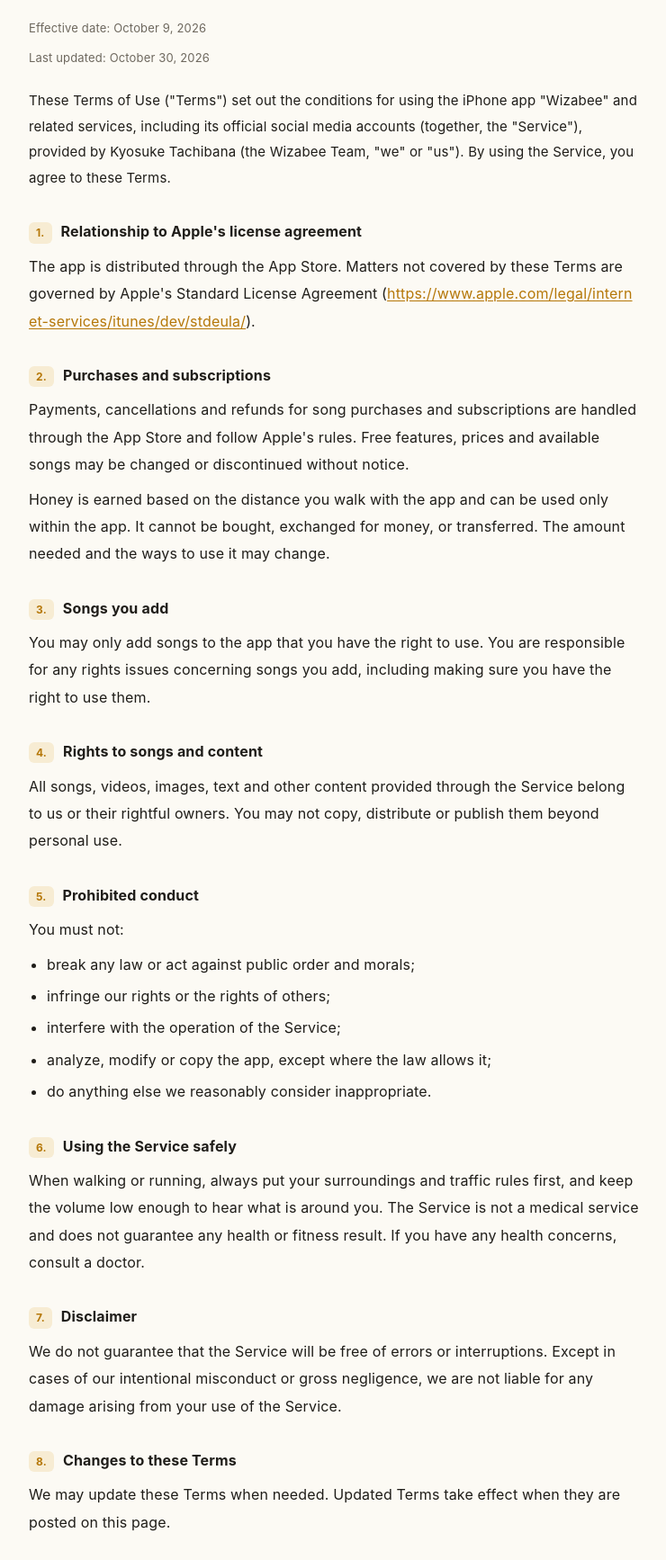
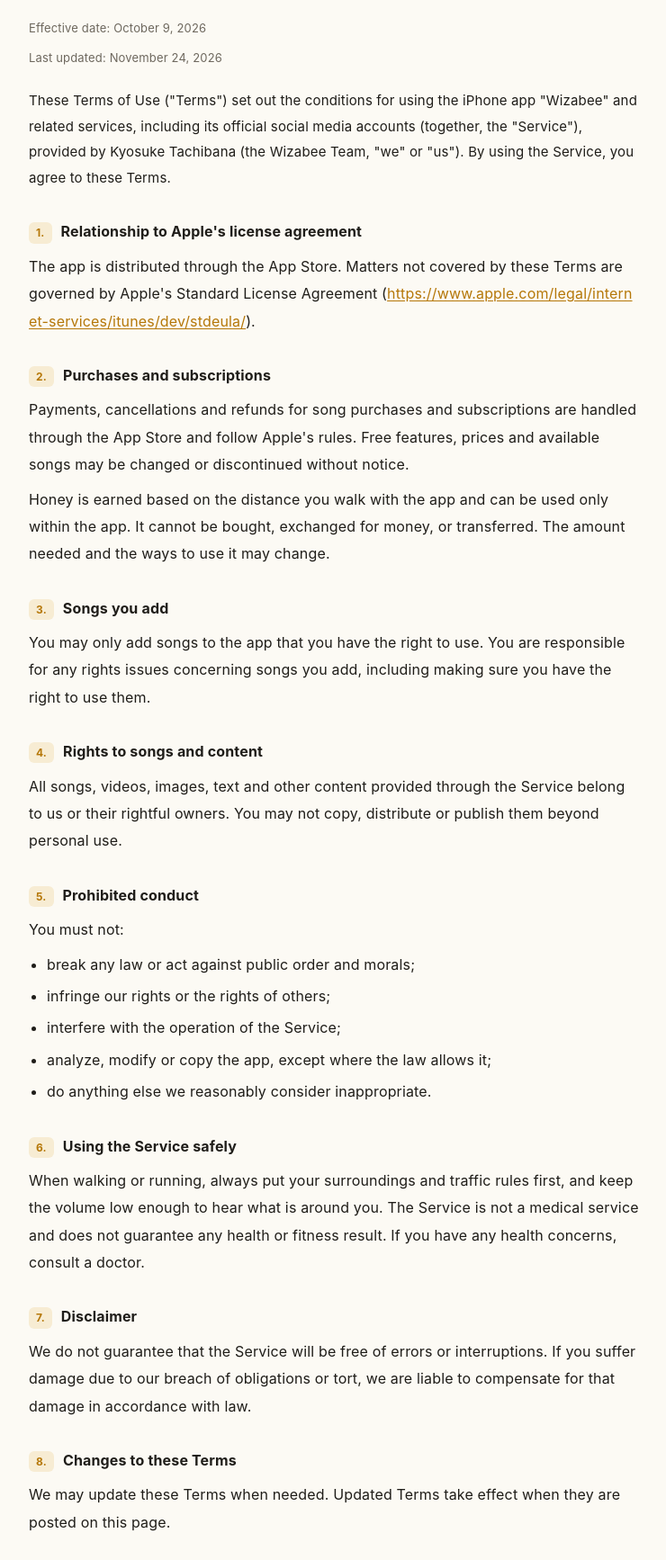
Before and after one commit to kyota1123/wizabee-privacy, a plain HTML site: page terms/en/index.html in a window 1280 px wide. Shown: the part 105-1839 px from the top of the page at 90% size, without its empty margins (268-1008 px from the left). Drawn offline with Linux system fonts and the light colour scheme.

Commit message:
terms(t7): 利用規約の 7（免責）を案 A（上限を置かず、法令に従って賠償する）に替え、最終更新日を 2026年11月24日／November 24, 2026 にする（仕様の 11/24 22:06 3 版の紙・消費者契約法 8 条 1 項 1 号・3 号と 10 条のため）。 日英とも 7 の本文と最終更新日の 4 行だけ。手元の枝だけ・載せない・公開しない（K. さんの「免責は A」の後に載せる。載せる日が替われば最終更新日をその日に直す）。Codex t7a1 GO（字は紙の案 A とバイトで同じ・ほかの頁に古い免責の字や 7 を引く所なし・9 の強行法規の但し書きとぶつからない）。
Co-Authored-By: Claude Opus 5.5 <noreply@anthropic.com>
Claude-Session: https://claude.ai/code/session_01EPVMvNFY8PQZvbUsMHGqC9

```diff
--- a/terms/en/index.html
+++ b/terms/en/index.html
@@ -48,7 +48,7 @@ a{color:var(--accent-deep);text-decoration:underline;text-underline-offset:2px;w
     <h1>Wizabee Terms of Use</h1>
   </header>
   <p class="meta" style="margin-top:22px;">Effective date: October 9, 2026</p>
-  <p class="meta">Last updated: October 30, 2026</p>
+  <p class="meta">Last updated: November 24, 2026</p>
   <p class="lead">These Terms of Use ("Terms") set out the conditions for using the iPhone app "Wizabee" and related services, including its official social media accounts (together, the "Service"), provided by Kyosuke Tachibana (the Wizabee Team, "we" or "us"). By using the Service, you agree to these Terms.</p>
 
   <section><h2><span class="no">1.</span>Relationship to Apple's license agreement</h2>
@@ -77,7 +77,7 @@ a{color:var(--accent-deep);text-decoration:underline;text-underline-offset:2px;w
     <p>When walking or running, always put your surroundings and traffic rules first, and keep the volume low enough to hear what is around you. The Service is not a medical service and does not guarantee any health or fitness result. If you have any health concerns, consult a doctor.</p></section>
 
   <section><h2><span class="no">7.</span>Disclaimer</h2>
-    <p>We do not guarantee that the Service will be free of errors or interruptions. Except in cases of our intentional misconduct or gross negligence, we are not liable for any damage arising from your use of the Service.</p></section>
+    <p>We do not guarantee that the Service will be free of errors or interruptions. If you suffer damage due to our breach of obligations or tort, we are liable to compensate for that damage in accordance with law.</p></section>
 
   <section><h2><span class="no">8.</span>Changes to these Terms</h2>
     <p>We may update these Terms when needed. Updated Terms take effect when they are posted on this page.</p></section>
```
Also changed, not shown: terms/index.html (+2 -2 lines).
